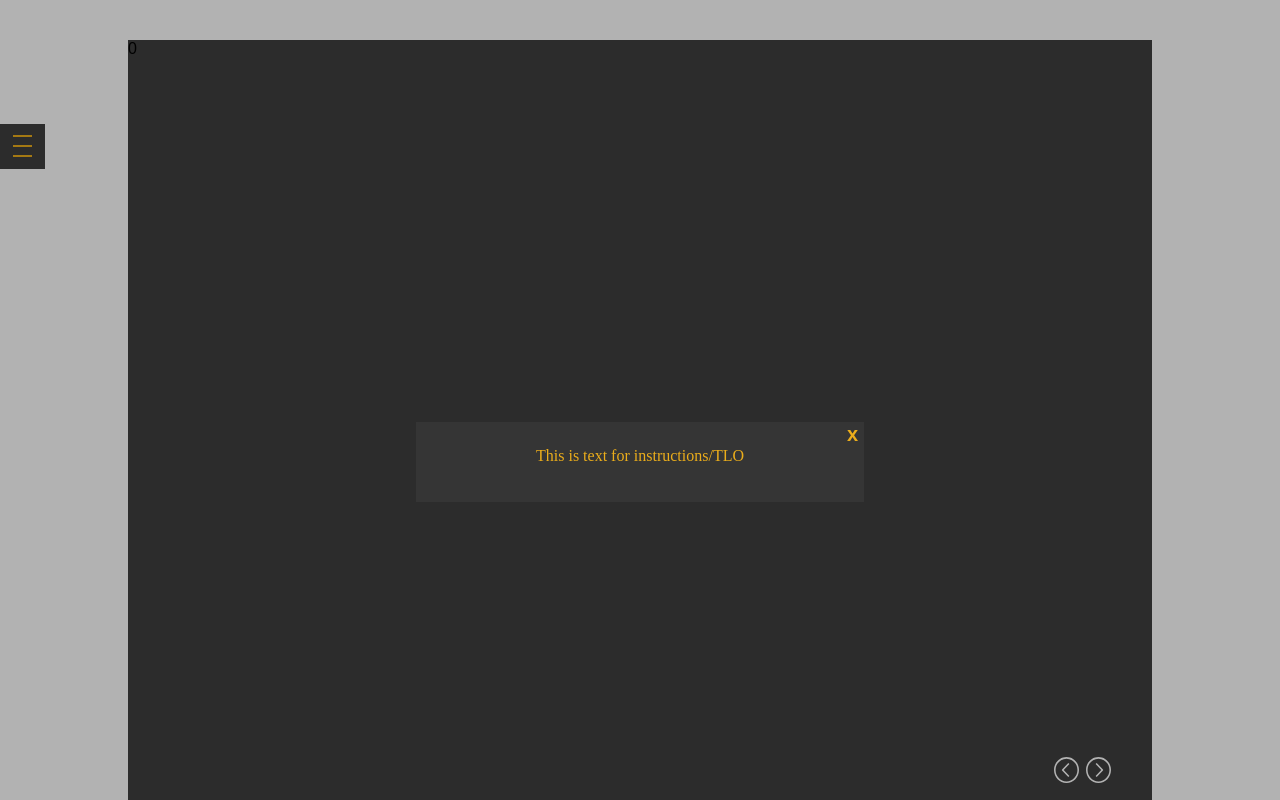
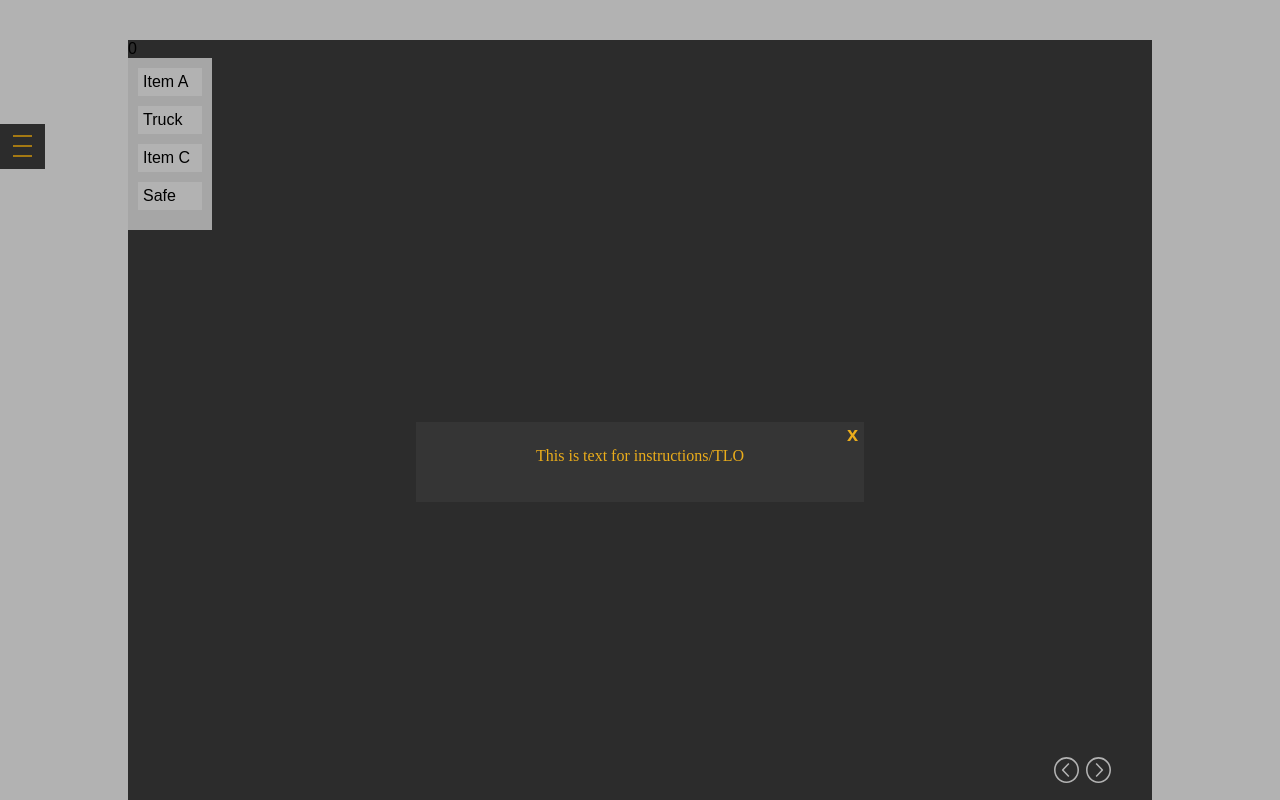
Before and after one commit to jaimitch/Postal-PEY, a Vue app: page / in a window 1280 px wide. Built offline with nearby package versions, Linux system fonts and the light colour scheme.

Commit message:
working on drag and drop

```diff
--- a/src/components/Frame.vue
+++ b/src/components/Frame.vue
@@ -2,8 +2,40 @@
 <div>
     <div class="frame">
       {{ this.currentPage }}
+      <div
+      class='drop-zone-1'
+      @dragover.prevent
+      @dragenter.prevent
+      @drop="onDropOutside($event)"
+      >
+        <div
+          class='drag-el'
+          v-for='item in items'
+          :key='item.title'
+          :draggable ='item.draggable'
+          @dragstart='startDrag($event, item)'
+          @drop="onDrop($event,item)"
+        >
+          {{ item.title }}
+          <div
+            class='drag-el-inner'
+            v-for="child in item.items"
+            :key='child.title'
+            @click="doThing(item,child)"
+            @drop="onDrop($event,child)"
+            :draggable='child.draggable'
+            @dragstart="startDragChild($event, child)"
+          >
+            {{child.title}}
+          </div>
+        </div>
+
+
+    </div>
       <PageNav/>
   </div>
+
+
 </div>
 
 </template>
@@ -20,14 +52,95 @@ export default {
   },
   data() {
         return {
+            drop: false,
+            items: [
+            {
+                id: 0,
+                title: "Item A",
+                items: [],
+                draggable: true
+            },
+            {
+                id: 1,
+                title: "Truck",
+                items: [],
+                draggable: true
+            },
+            {
+                id: 2,
+                title: "Item C",
+                items: [],
+                draggable: true
+            },
+            {
+                id: 3,
+                title: "Safe",
+                items: [],
+                draggable: true
+            }
+            ],
+            drag: false,
+            idCounter: 1000,
+
 
         }
     },
     computed: {
         currentPage() {
             return this.$store.state.pageNum;
-        }
+        },
     },
+    methods: {
+            startDrag (evt, item)  {
+                if(this.drag == false){
+                    evt.dataTransfer.dropEffect = 'move'
+                    evt.dataTransfer.effectAllowed = 'move'
+                    evt.dataTransfer.setData('itemID', item.id)
+                }
+                this.drag = false
+            },
+                startDragChild (evt, item)  {
+                this.drag = true;
+                evt.dataTransfer.dropEffect = 'move'
+                evt.dataTransfer.effectAllowed = 'move'
+                evt.dataTransfer.setData('itemID', item.id)
+                },
+                onDropOutside (evt) {
+                    const itemID = evt.dataTransfer.getData('itemID')
+                    if(this.items.find(item => item.id == itemID) == undefined) {
+                        console.log(this.items.find(item => item.id == itemID))
+                        this.items.push(this.items.find(item => item.id == itemID))
+                    }
+                },
+                onDrop (evt, item) {
+                    const itemID = evt.dataTransfer.getData('itemID')
+                    if(item.items.find(item => item.id == itemID) == undefined) {
+                        console.log(this.items.find(item => item.id == itemID))
+                        if(this.items.find(item => item.id == itemID) != undefined){
+                            console.log("top")
+                            this.items.find(item => item.id == itemID).parentID = item.id;
+                            item.items.push(this.items.find(item => item.id == itemID))
+
+                        }
+                        else{
+                           console.log(this.items.find(thing => thing.id == item.parentID))
+                        }
+                    }
+                    else{
+                        console.log("this")
+                    }
+                    if(this.drop == true){
+                        item.items.pop();
+                        this.drop = false;
+                    }
+                 },
+
+                doThing(item,child){
+                item.items = item.items.filter(thing => thing !== child)
+                //console.log(index)
+                }
+
+    }
 
 }
 </script>
@@ -44,4 +157,30 @@ export default {
     font-family: Arial, Helvetica, sans-serif;
     background-color: #3F3F3F;
 }
+  .drop-zone-1 {
+    background-color: #eee;
+    margin-bottom: 10px;
+    padding: 10px;
+    width: 5vw;
+  }
+    .drop-zone-2 {
+    position: absolute;
+    background-color: #eee;
+    margin-bottom: 10px;
+    padding: 10px;
+    width: 7vw;
+    right: 0vw;
+    top:0;
+  }
+
+  .drag-el {
+    background-color: #fff;
+    margin-bottom: 10px;
+    padding: 5px;
+  }
+  .drag-el-inner {
+    background-color: #eee;
+    margin-bottom: 10px;
+    padding: 5px;
+  }
 </style>
```
Also changed, not shown: 1 other file (tests, documents, lock files or other folders).
